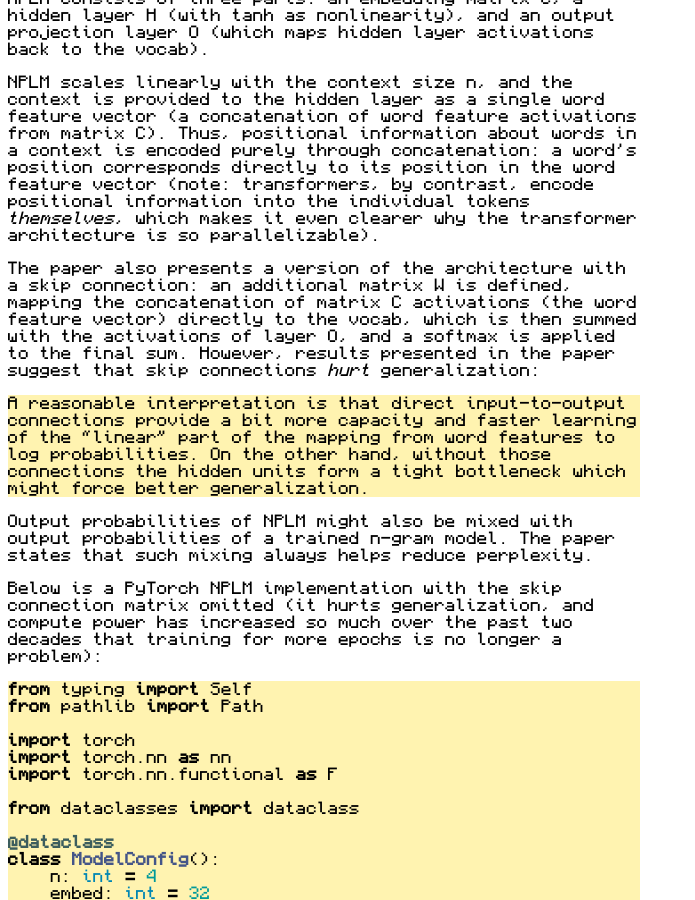
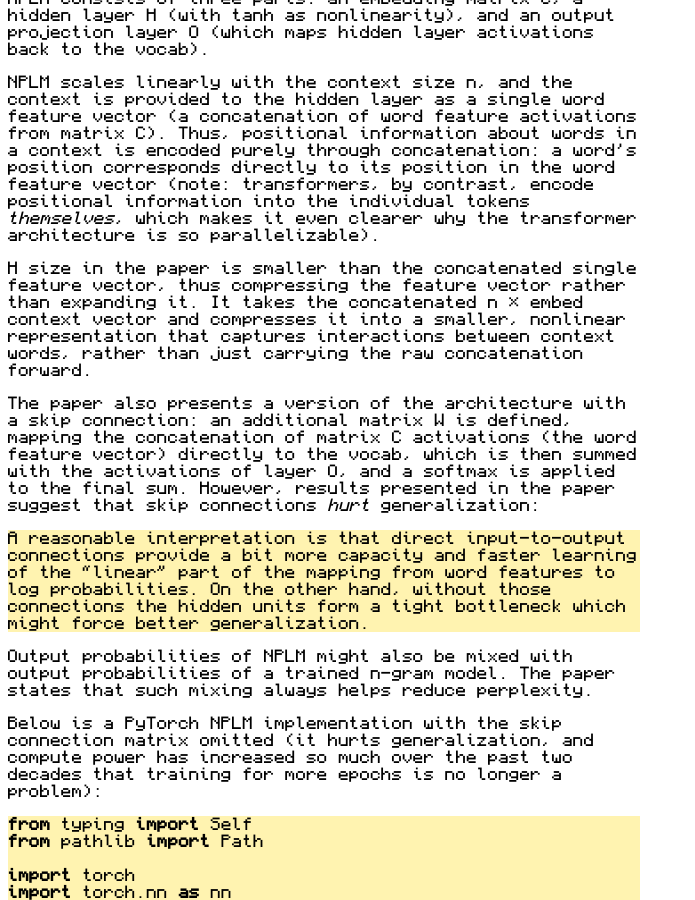
Before and after one commit to panalexeu/panalexeu.github.io, a Jekyll site: the page built from _posts/2026-07-30-reproducing-nplm.md, in a window 1280 px wide and 900 px high, scrolled down 1080 px. Shown: the whole window, without its empty margins (0-695 px from the left). Built offline with Jekyll 4.4.1, drawn with Linux system fonts in a browser that asks for light colours; some of the changed text lies outside the part shown.

Commit message:
final fixes

```diff
--- a/_posts/2026-07-30-reproducing-nplm.md
+++ b/_posts/2026-07-30-reproducing-nplm.md
@@ -14,6 +14,8 @@ Figure 1 - NPLM architecture figure taken from [2]
 NPLM consists of three parts: an embedding matrix `C`, a hidden layer `H` (with tanh as nonlinearity), and an output projection layer `O` (which maps hidden layer activations back to the vocab).
 
 NPLM scales linearly with the context size `n`, and the context is provided to the hidden layer as a single word feature vector (a concatenation of word feature activations from matrix `C`). Thus, positional information about words in a context is encoded purely through concatenation: a word's position corresponds directly to its position in the word feature vector (note: transformers, by contrast, encode positional information into the individual tokens *themselves*, which makes it even clearer why the transformer architecture is so parallelizable).
+
+`H` size in the paper is smaller than the concatenated single feature vector, thus compressing the feature vector rather than expanding it. It takes the concatenated `n × embed` context vector and compresses it into a smaller, nonlinear representation that captures interactions between context words, rather than just carrying the raw concatenation forward.
 
 The paper also presents a version of the architecture with a skip connection: an additional matrix `W` is defined, mapping the concatenation of matrix `C` activations (the word feature vector) directly to the vocab, which is then summed with the activations of layer `O`, and a softmax is applied to the final sum. However, results presented in the paper suggest that skip connections *hurt* generalization:
 
@@ -226,6 +228,8 @@ Because in NPLM the context size is constant and doesn't extend as generation co
 
 Figure 2 - Infinite sampling
 
+It's a small architecture by today's standards, but the core idea — learning continuous representations instead of counting discrete sequences — remains foundational to the transformers used today.
+
 ---
 
 References:
```
